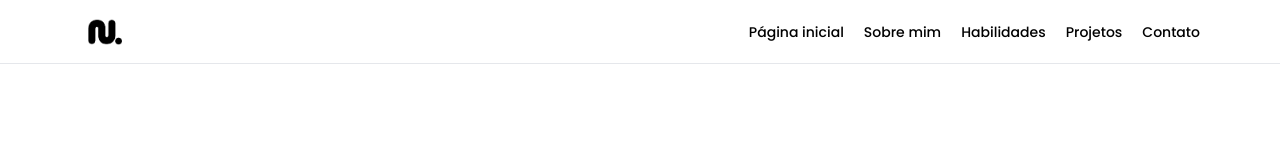
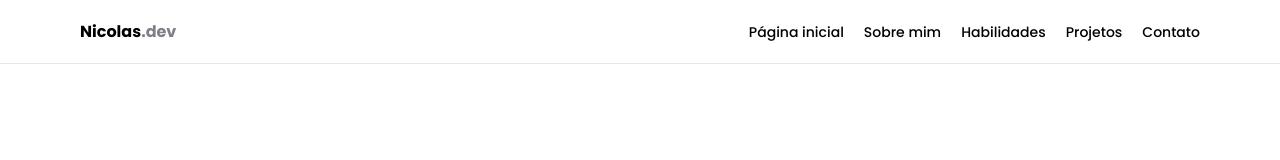
Before and after one commit to nicolasfreitas-dev/portfolio-next, a Next.js app: page / in a window 1280 px wide. Shown: the top 160 px of the page. Built offline with nearby package versions, Linux system fonts and the light colour scheme.

Commit message:
refactor: change header logo to text

```diff
--- a/src/components/Header/index.tsx
+++ b/src/components/Header/index.tsx
@@ -30,12 +30,7 @@ export default function Header() {
         <header className="sticky top-0 z-10 w-full h-16 border-b bg-secondary/95 backdrop-blur supports-[backdrop-filter]:bg-secondary/60 flex items-center justify-between px-10 md:px-20">
             <div className="h-full flex items-center">
                 <Link href="/">
-                    <Image
-                        src={logopreta}
-                        width={50}
-                        height={50}
-                        alt="logo marca"
-                    />
+                    <p className="font-bold">Nicolas<span className="text-mutedForeground">.dev</span></p>
                 </Link>
             </div>
             <Button
```
